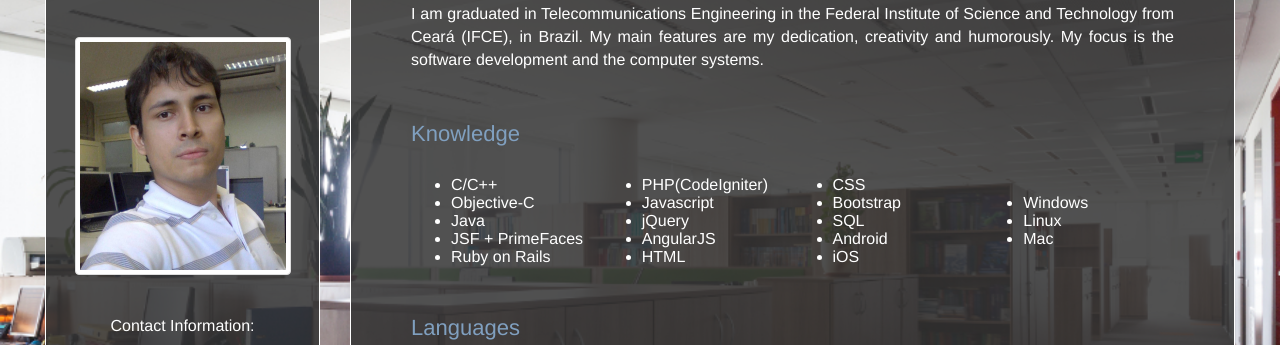
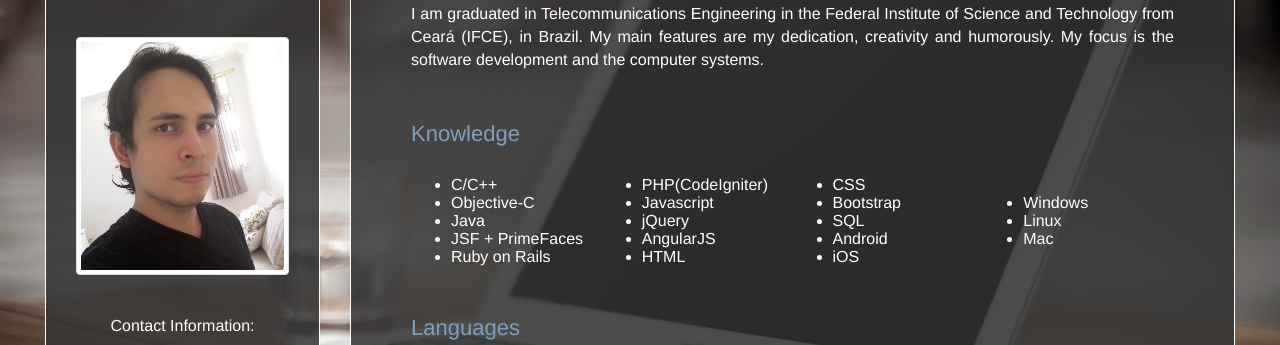
Before and after one commit to SamirSales/samirsales.github.io, a plain HTML site: page index.html in a window 1280 px wide. Shown: the part 174-519 px from the top of the page. Drawn offline with Linux system fonts and the light colour scheme.

Commit message:
new images

```diff
--- a/includes/css/my_personal_website.css
+++ b/includes/css/my_personal_website.css
@@ -9,7 +9,7 @@
 }
 
 body{
-  background-image: url("https://samirsales.github.io/includes/img/office_bg.jpg");
+  background-image: url("https://samirsales.github.io/includes/img/notebook_bg.jpg");
   background-size:cover;
   /*background-color: #333333;*/
 }
--- a/index.html
+++ b/index.html
@@ -49,7 +49,7 @@
             <h1 align="center" style="margin: 0px;">Samir Sales</h1>
             <h3 align="center" style="margin: 0px; color:#A0A0A0;">Software Developer</h3>
             <br><br>
-            <img class="img-thumbnail" src="includes/img/samir_sales.jpg" alt="Samir Sales" style="width:216px;height:238px;">
+            <img class="img-thumbnail" src="includes/img/samir_sales2.jpg" alt="Samir Sales" style="width:213px;height:238px;">
             <br><br><br>
             <p>Contact Information:</p>
             <p><a href="#"><span class="glyphicon glyphicon-envelope"></span> samir.sribeiro@gmail.com</a></p>
```
Also changed, not shown: includes/img/notebook_bg.jpg (added), includes/img/samir_sales2.jpg (added).
